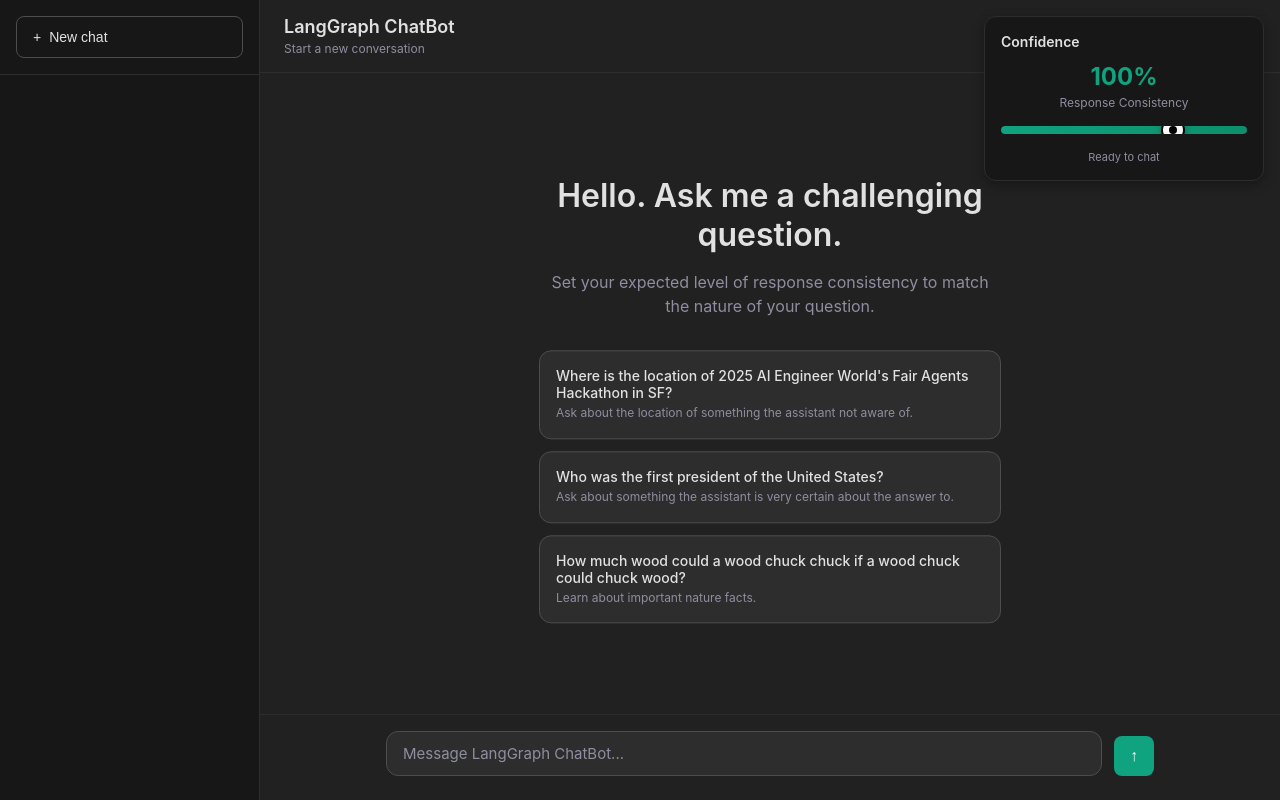
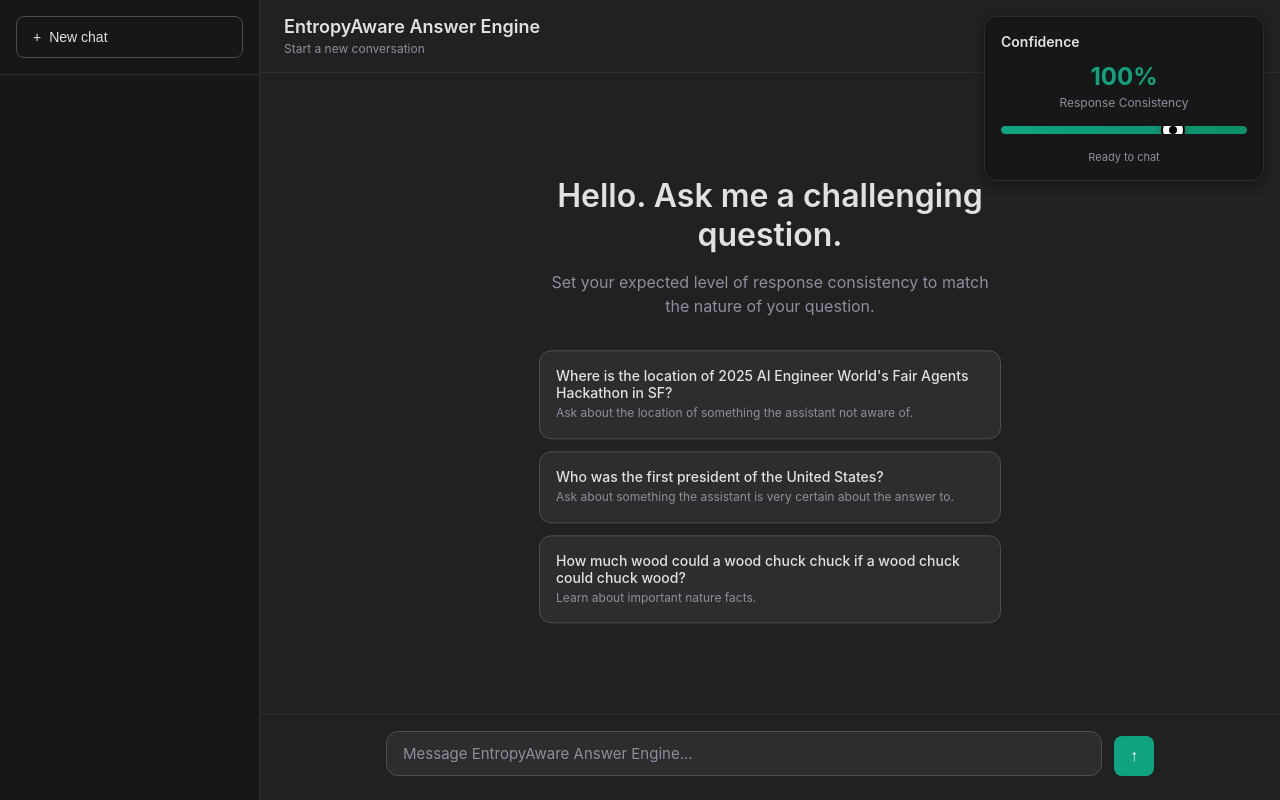
Before and after one commit to rkorrapolu/worldfair-agent, a FastAPI app: page / in a window 1280 px wide. Run offline with FastAPI, Linux system fonts and the light colour scheme; data that the repository does not hold is empty; parts of the project's set-up code (start-up, migrations or seed data) failed here and were passed over.

Commit message:
improve name

```diff
--- a/agent/web_app/templates/index.html
+++ b/agent/web_app/templates/index.html
@@ -3,7 +3,7 @@
 <head>
     <meta charset="UTF-8">
     <meta name="viewport" content="width=device-width, initial-scale=1.0">
-    <title>LangGraph ChatBot</title>
+    <title>EntropyAware Answer Engine</title>
     <style>
         * {
             margin: 0;
@@ -734,11 +734,11 @@
     <div class="chat-container">
         <div class="mobile-header">
             <button class="menu-toggle" onclick="toggleSidebar()">☰</button>
-            <h1>LangGraph ChatBot</h1>
+            <h1>EntropyAware Answer Engine</h1>
         </div>
 
         <div class="chat-header">
-            <h1>LangGraph ChatBot</h1>
+            <h1>EntropyAware Answer Engine</h1>
             <div class="current-thread" id="currentThread">
                 Select a conversation to start chatting
             </div>
@@ -772,7 +772,7 @@
                     <textarea
                         class="chat-input"
                         id="messageInput"
-                        placeholder="Message LangGraph ChatBot..."
+                        placeholder="Message EntropyAware Answer Engine..."
                         rows="1"
                         required
                     ></textarea>
```
